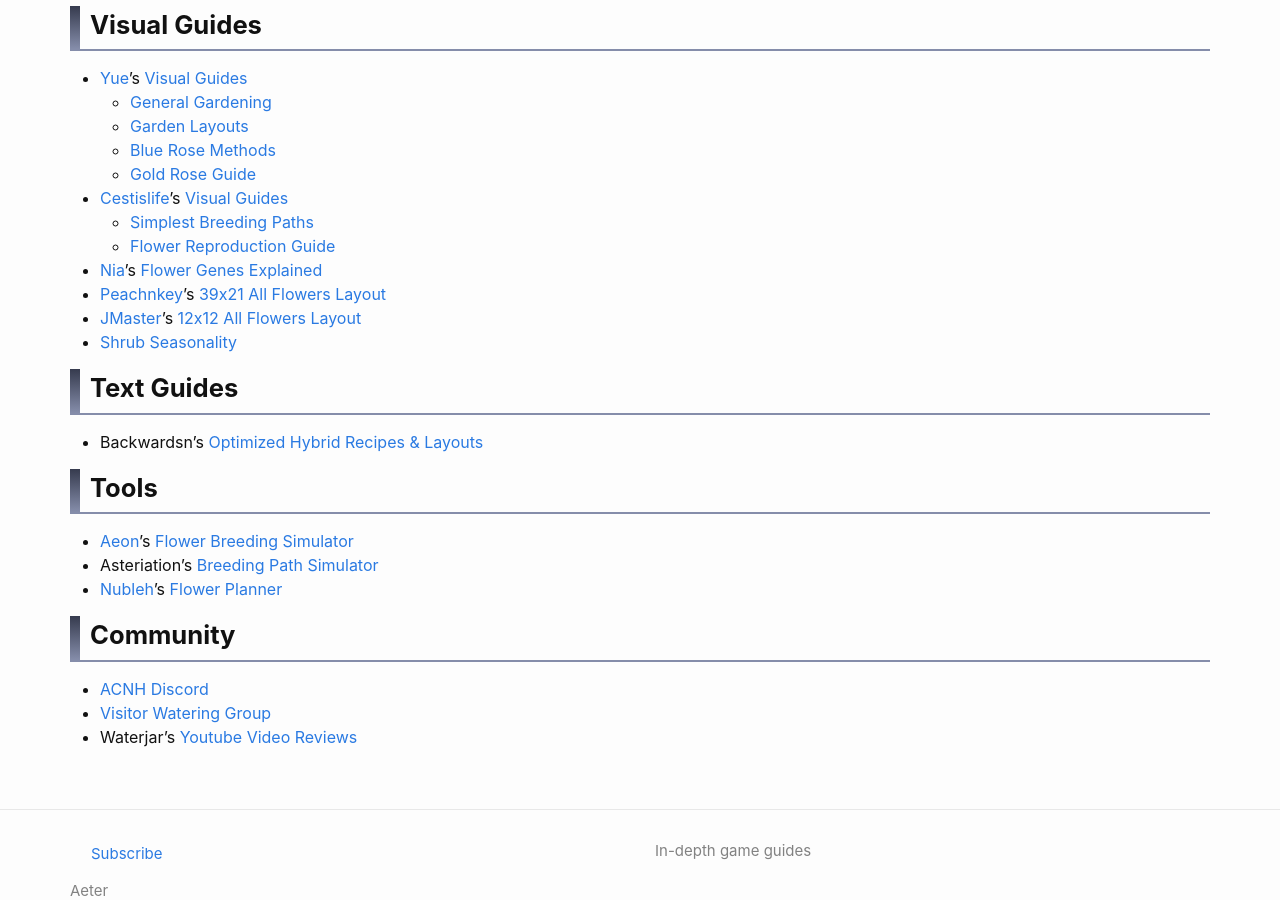
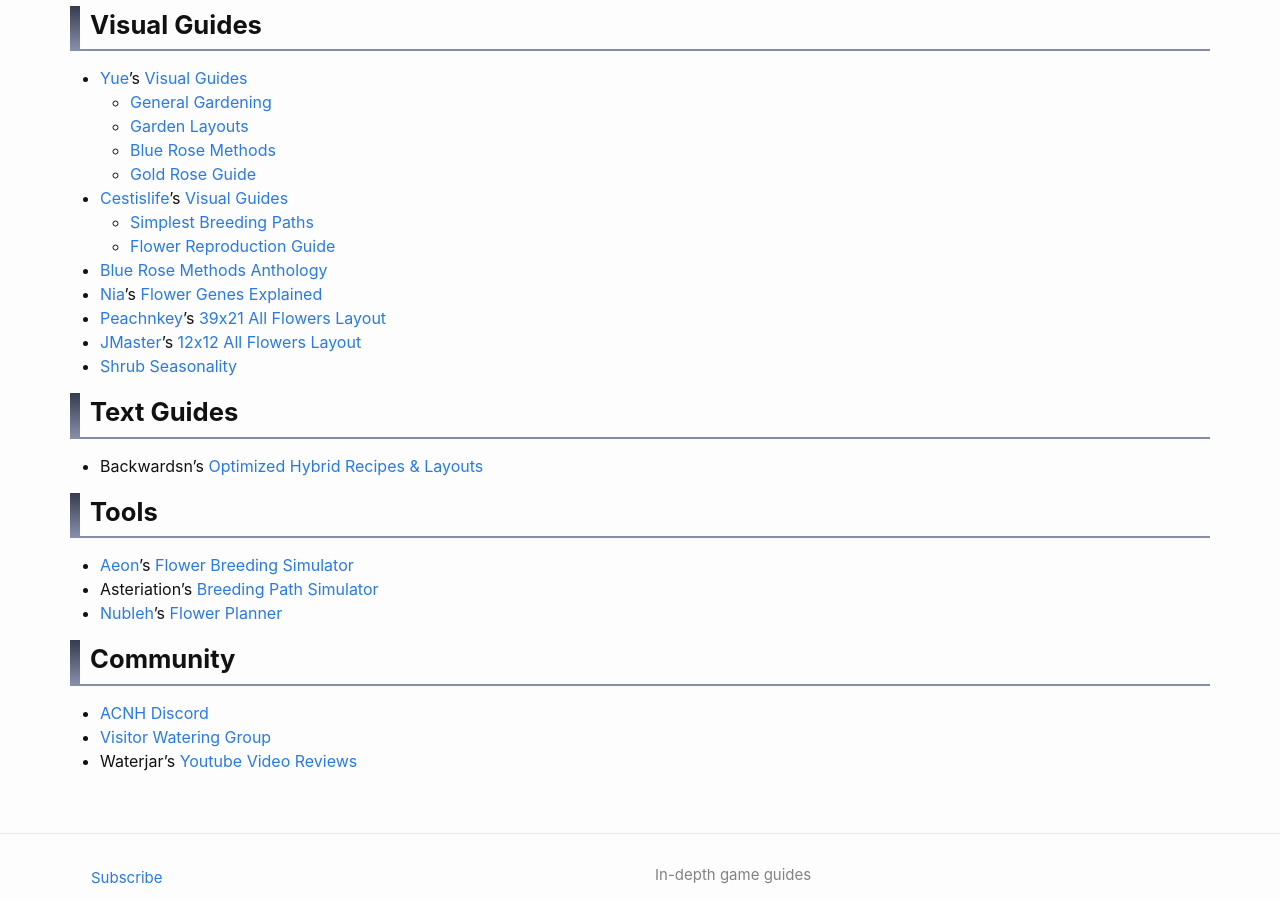
Before and after one commit to aiterusawato/satogu, a Jekyll site: the page built from acnh/flowers/index.md, in a window 1280 px wide and 900 px high, scrolled down 590 px. Built offline with Jekyll 4.4.1, drawn with Linux system fonts in a browser that asks for light colours.

Commit message:
Add link to blue rose methods

```diff
--- a/acnh/flowers/index.md
+++ b/acnh/flowers/index.md
@@ -19,6 +19,7 @@
 * [Cestislife](https://twitter.com/cestislife)'s [Visual Guides](https://cestislife.github.io/)
   * [Simplest Breeding Paths](https://cestislife.github.io/breeding.png)
   * [Flower Reproduction Guide](https://cestislife.github.io/reproduce.png)
+* [Blue Rose Methods Anthology](https://bit.ly/acnhbluerose)
 * [Nia](https://twitter.com/Nia48573183)'s [Flower Genes Explained](https://imgur.com/a/QX8mFJM)
 * [Peachnkey](https://twitter.com/PeachNKey)'s [39x21 All Flowers Layout](https://i.imgur.com/VQHoob8.png)
 * [JMaster](https://twitter.com/GigaRoboid)'s [12x12 All Flowers Layout](https://imgur.com/wjva79k)
```
